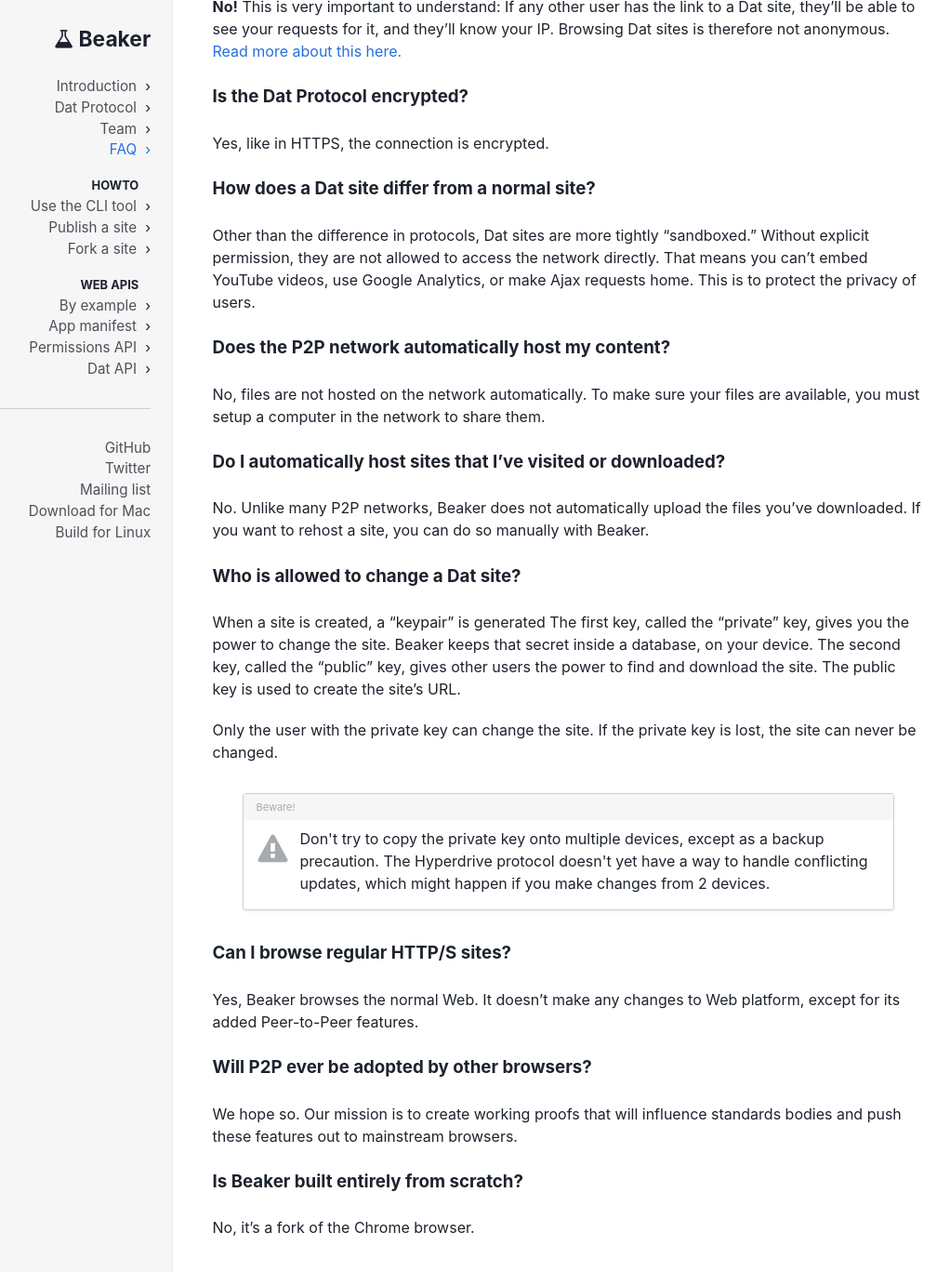
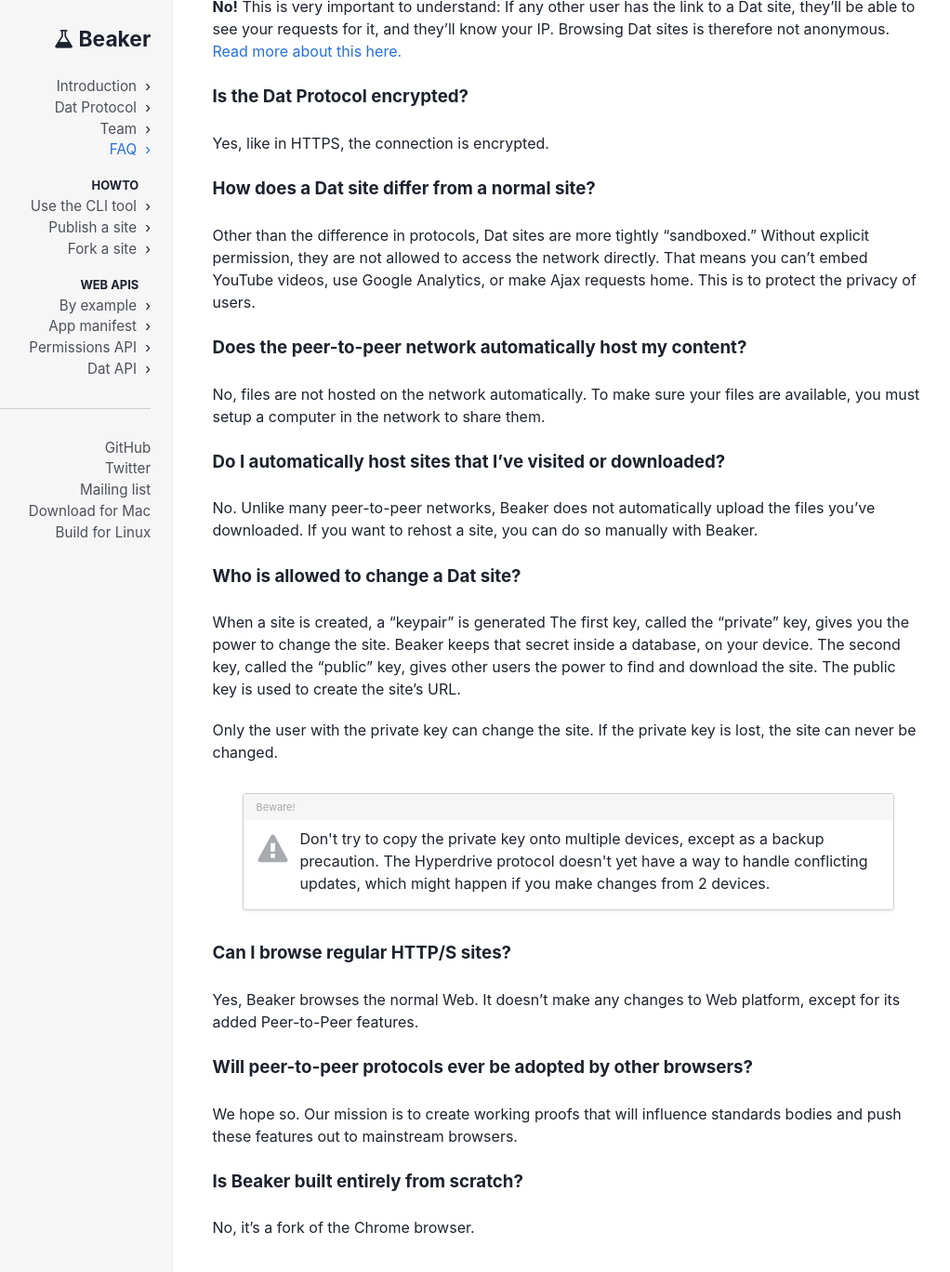
Before and after one commit to beakerbrowser/beakerbrowser.com, a Jekyll site: the page built from _docs/faq.md, in a window 1280 px wide and 1400 px high, scrolled down 725 px. Shown: the top 1368 px of the window at 93% size, without its empty margins (39-1061 px from the left). Built offline with Jekyll 4.4.1, drawn with Linux system fonts in a browser that asks for light colours.

Commit message:
use peer-to-peer instead of p2p

```diff
--- a/_docs/faq.md
+++ b/_docs/faq.md
@@ -50,7 +50,7 @@
 That means you can't embed YouTube videos, use Google Analytics, or make Ajax requests home.
 This is to protect the privacy of users.
 
-### Does the P2P network automatically host my content?
+### Does the peer-to-peer network automatically host my content?
 
 No, files are not hosted on the network automatically.
 To make sure your files are available, you must setup a computer in the network to share them.
@@ -58,7 +58,7 @@
 ### Do I automatically host sites that I've visited or downloaded?
 
 No.
-Unlike many P2P networks, Beaker does not automatically upload the files you've downloaded.
+Unlike many peer-to-peer networks, Beaker does not automatically upload the files you've downloaded.
 If you want to rehost a site, you can do so manually with Beaker.
 
 ### Who is allowed to change a Dat site?
@@ -85,7 +85,7 @@
 Yes, Beaker browses the normal Web.
 It doesn't make any changes to Web platform, except for its added Peer-to-Peer features.
 
-### Will P2P ever be adopted by other browsers?
+### Will peer-to-peer protocols ever be adopted by other browsers?
 
 We hope so.
 Our mission is to create working proofs that will influence standards bodies and push these features out to mainstream browsers.
```
